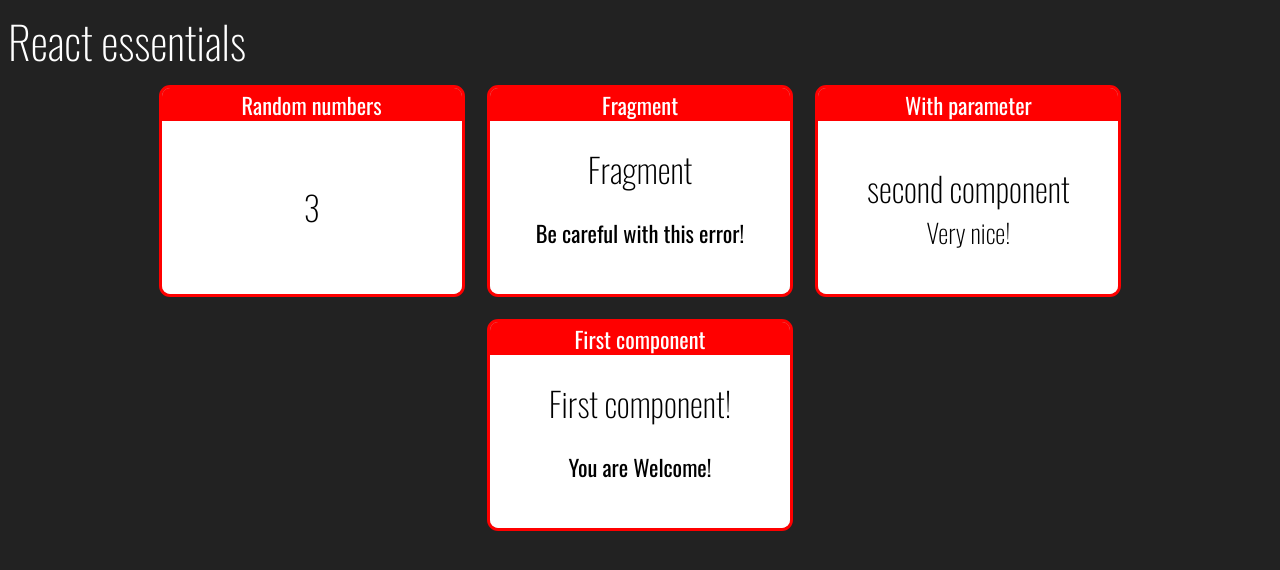
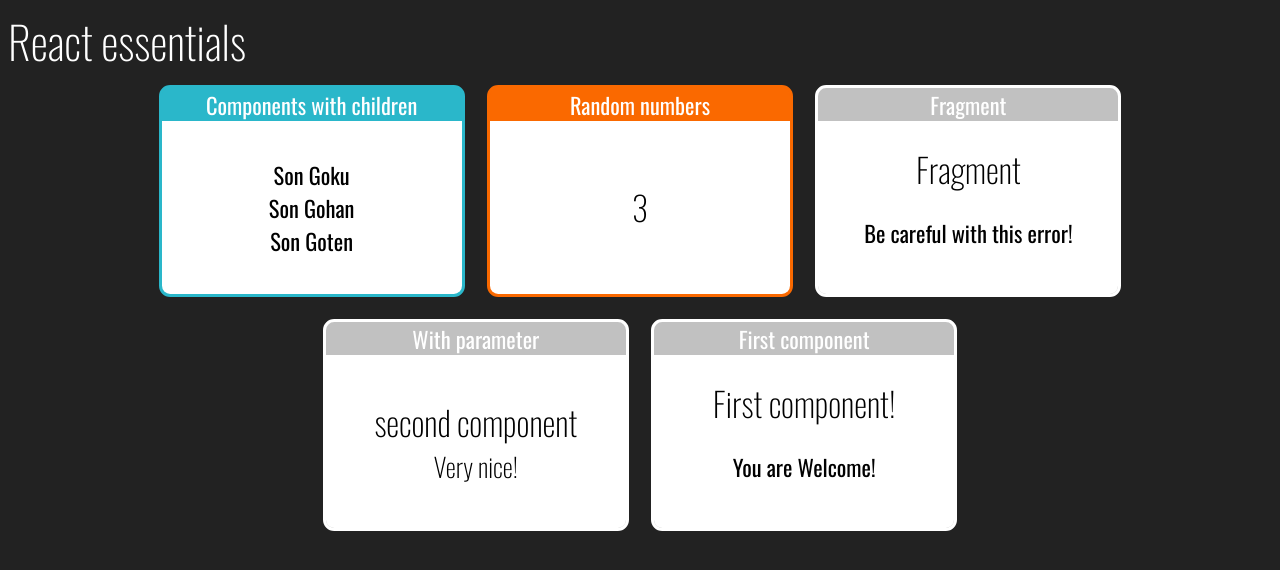
Before and after one commit to FlavioRoberto/fundamentos-react, a React (Create React App) app: page / in a window 1280 px wide. Shown: the top 570 px of the page. Built offline with nearby package versions, Linux system fonts and the light colour scheme.

Commit message:
Feat: Work with spread

```diff
--- a/src/App.jsx
+++ b/src/App.jsx
@@ -1,16 +1,21 @@
 import React from "react";
+import "./App.css";
 import First from "./components/basics/First";
 import WithParameter from "./components/basics/WithParameter";
 import Fragment from "./components/basics/Fragment";
 import Random from "./components/basics/Random";
 import Card from "./components/layouts/Card/Card";
-import "./App.css";
+import Family from "./components/basics/Family";
 
 const App = () => (
   <div id="app">
     <h1>React essentials</h1>
     <div className="content">
-      <Card title="Random numbers">
+      <Card title="Components with children" color="#2AB7CA">
+        <Family lastName="Son" />
+      </Card>
+
+      <Card title="Random numbers" color="#FA6900">
         <Random min={1} max={5} />
       </Card>
 
--- /dev/null
+++ b/src/components/basics/Family.jsx
@@ -0,0 +1,14 @@
+import React from "react";
+import FamilyMember from "./FamilyMember";
+
+const Family = (props) => {
+  return (
+    <div>
+      <FamilyMember name="Goku" {...props} />
+      <FamilyMember name="Gohan" {...props} />
+      <FamilyMember name="Goten" {...props} />
+    </div>
+  );
+};
+
+export default Family;
--- /dev/null
+++ b/src/components/basics/FamilyMember.jsx
@@ -0,0 +1,13 @@
+import React from "react";
+
+const FamilyMember = (props) => {
+  const { name, lastName } = props;
+
+  return (
+    <div>
+      {lastName} {name}
+    </div>
+  );
+};
+
+export default FamilyMember;
--- a/src/components/layouts/Card/Card.css
+++ b/src/components/layouts/Card/Card.css
@@ -6,7 +6,7 @@
   background-color: rgba(237, 237, 237, 0.786);
   border-radius: .5em;
   overflow: hidden;
-  border: 3px solid red;
+  border: 3px solid ;
   margin: .5em;
 }
 
@@ -14,7 +14,6 @@
   padding: 0em 1em;
   display: flex;
   justify-content: center;
-  background-color: red;
 }
 
 .card .content {
--- a/src/components/layouts/Card/Card.jsx
+++ b/src/components/layouts/Card/Card.jsx
@@ -2,9 +2,15 @@
 import "./Card.css";
 
 const Card = (props) => {
-  const { title } = props;
+  const { title, color } = props;
+
+  const cardStyle = {
+    backgroundColor: color,
+    borderColor: color,
+  };
+
   return (
-    <div className="card">
+    <div className="card" style={cardStyle}>
       <span className="title">{title}</span>
       <div className="content">{props.children}</div>
     </div>
```
